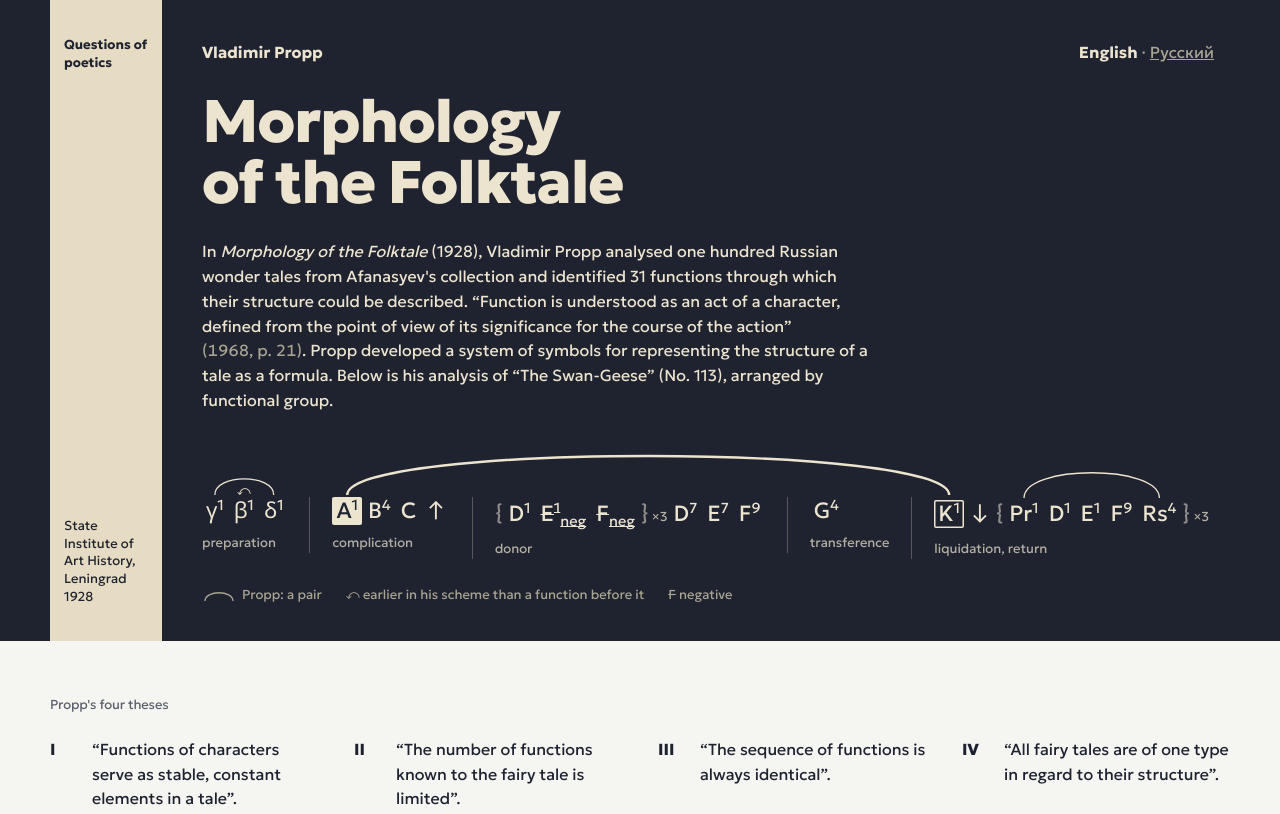
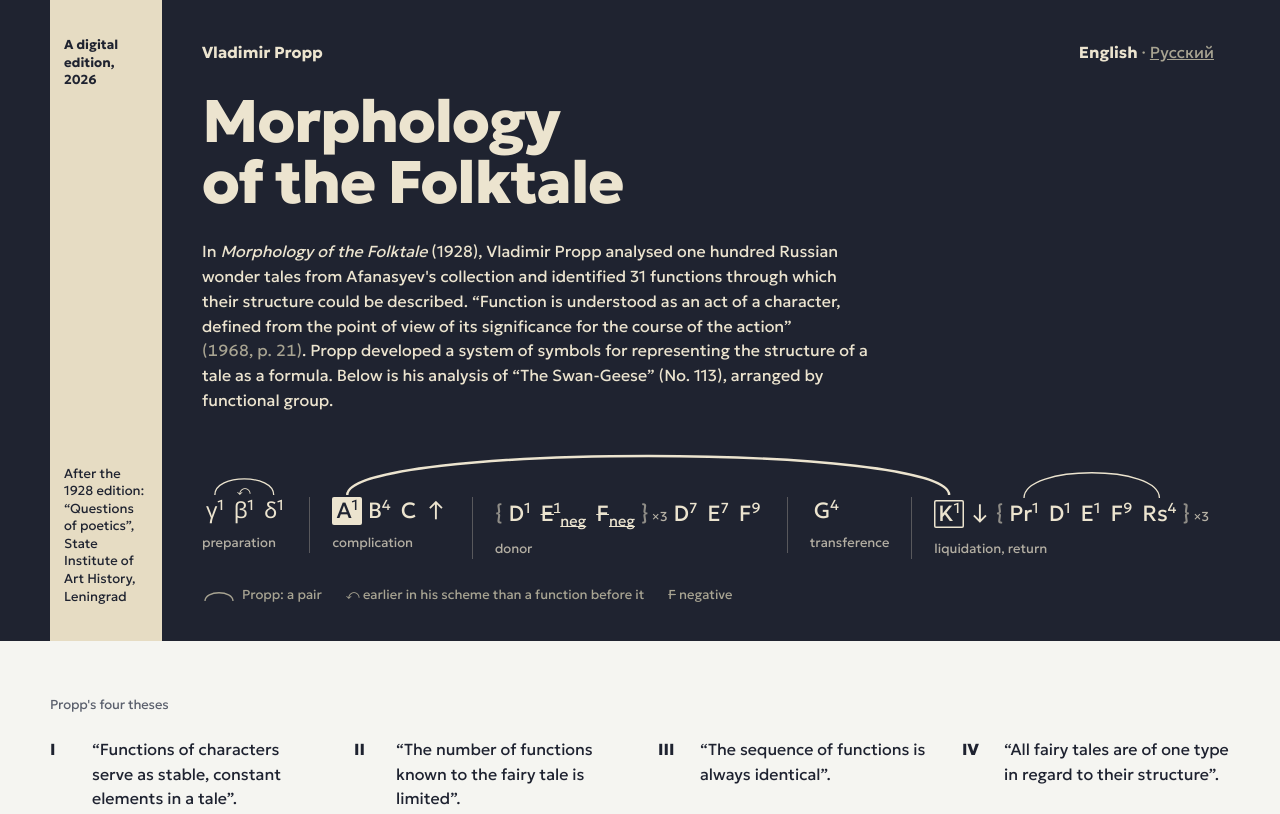
Before and after one commit to propp-morphology/propp-morphology.github.io, a plain HTML site: page index.html in a window 1280 px wide. Shown: the top 814 px of the page. Drawn offline with Linux system fonts and the light colour scheme.

Commit message:
Spine names this edition, and the 1928 edition as its source
The spine quoted the 1928 cover word for word, as if the page were published by
GIII in 1928. It now gives this edition (top line, also shown on phones) and names
the 1928 edition as the source (bottom line). The top line breaks between words only.

Co-Authored-By: Claude Opus 5.5 <noreply@anthropic.com>
Claude-Session: https://claude.ai/code/session_01WTXVSZZUfQb1PKvMWDZvf8

```diff
--- a/index.html
+++ b/index.html
@@ -55,6 +55,7 @@ button { font: inherit; color: inherit; }
   display: flex; flex-direction: column; justify-content: space-between; gap: 40px; font-size: var(--s1); font-weight: 700; line-height: 1.35;
   hyphens: auto; overflow-wrap: anywhere; }
 .spine span:last-child { font-weight: 400; }
+.spine span:first-child { hyphens: manual; }   /* the edition line breaks between words only */
 .cover { padding-block: 40px 36px; display: grid; gap: 26px; min-width: 0; }
 .topline { display: flex; justify-content: space-between; gap: 16px; flex-wrap: wrap; font-size: var(--s2); font-weight: 700; }
 .topline nav { font-weight: 400; color: var(--band-muted); }
@@ -270,7 +271,7 @@ footer p { max-width: 90ch; }
 <body>
 <header class="band">
   <div class="inner">
-    <div class="spine" aria-hidden="true"><span id="t-spine1">Questions of poetics</span><span id="t-spine2">State Institute of Art History, Leningrad 1928</span></div>
+    <div class="spine" aria-hidden="true"><span id="t-spine1">A digital edition, 2026</span><span id="t-spine2">After the 1928 edition: “Questions of poetics”, State Institute of Art History, Leningrad</span></div>
     <div class="cover gut">
       <div class="topline"><span id="t-author">Vladimir Propp</span><nav id="lang" aria-label="Language / Язык"><b>English</b> · <a href="/ru/" lang="ru" style="color:inherit">Русский</a></nav></div>
       <h1 id="t-h1">Morphology of the Folktale</h1>
@@ -424,7 +425,7 @@ footer p { max-width: 90ch; }
   // ===== the page's own words =====
   const T = {
     en: {
-      title: "Propp's Tale Schema", author: "Vladimir Propp", spine1: "Questions of poetics", spine2: "State Institute of Art History, Leningrad 1928",
+      title: "Propp's Tale Schema", author: "Vladimir Propp", spine1: "A digital edition, 2026", spine2: "After the 1928 edition: “Questions of poetics”, State Institute of Art History, Leningrad",
       h1: "Morphology of the Folktale",
       q: s => `“${s}”`, pg: p => `(1968, p. ${p})`, pgs: p => `(1968, pp. ${p})`,
       lede: C => `In <i>Morphology of the Folktale</i> (1928), Vladimir Propp analysed one hundred Russian wonder tales from Afanasyev's collection and identified 31 functions through which their structure could be described. ${qp(C.fdef[0], `(1968, p. ${C.fdef[1]})`)} Propp developed a system of symbols for representing the structure of a tale as a formula. Below is his analysis of “The Swan-Geese” (No. 113), arranged by functional group.`,
@@ -486,7 +487,7 @@ footer p { max-width: 90ch; }
         ["Editorial decisions.", "Symbols are given in the 1968 notation, through a mapping between the notation systems of 1928 and 1968. A dotted underline in the formulas marks an editorial reading."]]
     },
     ru: {
-      title: "Схема сказки по Проппу", author: "Владимир Пропп", spine1: "Вопросы поэтики", spine2: "Государственный институт истории искусств, Ленинград 1928",
+      title: "Схема сказки по Проппу", author: "Владимир Пропп", spine1: "Цифровое издание, 2026", spine2: "По изданию 1928 года: «Вопросы поэтики», ГИИИ, Ленинград",
       h1: "Морфология сказки",
       q: s => `«${s}»`, pg: p => `(с. ${p})`, pgs: p => `(с. ${p})`,
       lede: C => `В «Морфологии сказки» (1928) В. Я. Пропп исследовал сто волшебных сказок из сборника Афанасьева и выделил 31 функцию, через которые можно описать их строение. ${qp(C.fdef[0], `(с. ${C.fdef[1]})`)} Пропп разработал систему условных обозначений, позволяющую представить структуру сказки в виде формулы. Ниже — его разбор «Гусей-лебедей» (№ 113), разделенный на функциональные группы.`,
```
Also changed, not shown: ru/index.html (+4 -3 lines).
